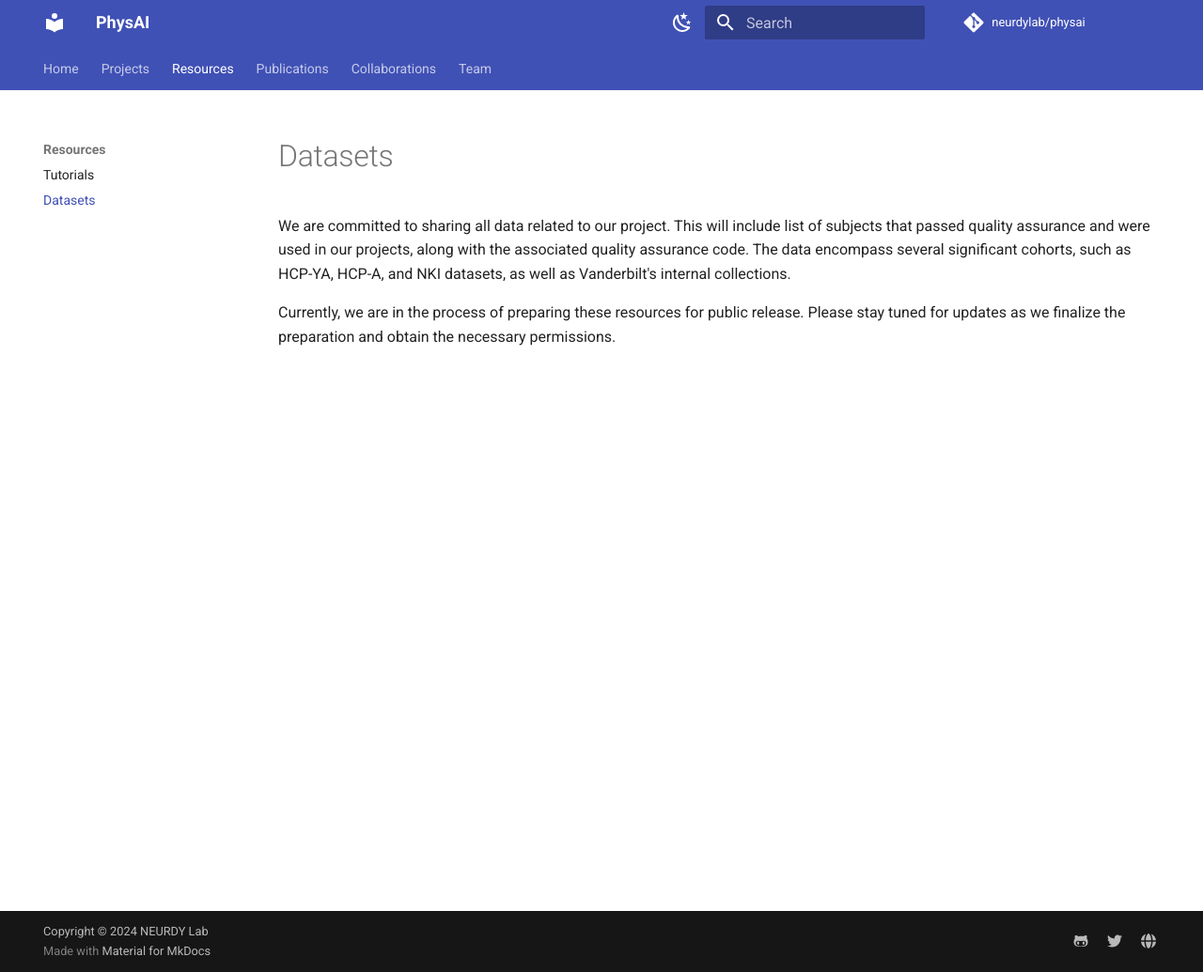
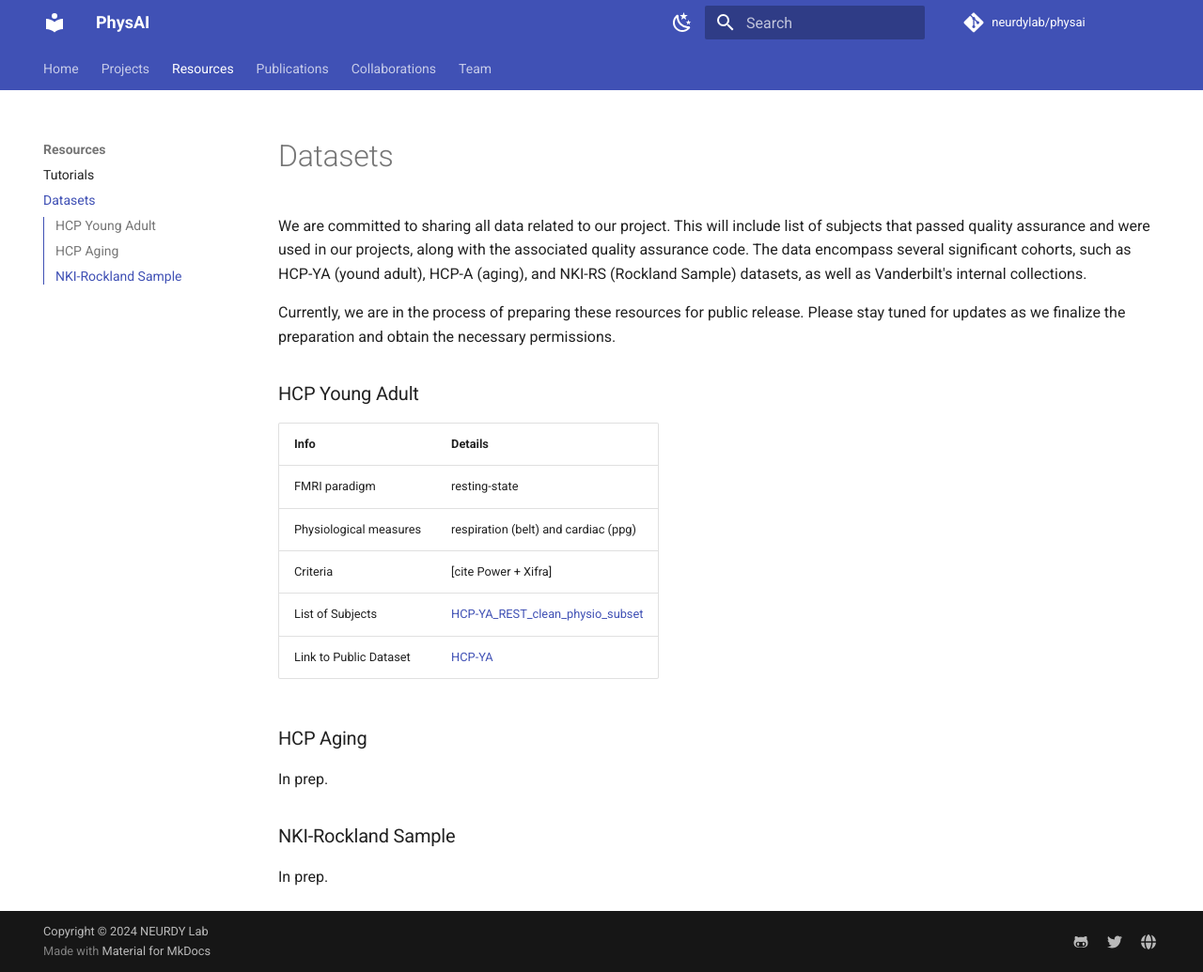
Before and after one commit to neurdylab/physai, an MkDocs documentation site: the page built from docs/resources/datasets.md, in a window 1280 px wide and 1035 px high. Shown: the whole window at 94% size. Built offline with MkDocs 1.6.1 and Material for MkDocs 9.7.7, drawn with Linux system fonts in a browser that asks for light colours; comment, search, counter and statistics services are not loaded.

Commit message:
added dataset.md

```diff
--- a/docs/resources/datasets.md
+++ b/docs/resources/datasets.md
@@ -1,3 +1,20 @@
-We are committed to sharing all data related to our project. This will include list of subjects that passed quality assurance and were used in our projects, along with the associated quality assurance code. The data encompass several significant cohorts, such as HCP-YA, HCP-A, and NKI datasets, as well as Vanderbilt's internal collections.
+We are committed to sharing all data related to our project. This will include list of subjects that passed quality assurance and were used in our projects, along with the associated quality assurance code. The data encompass several significant cohorts, such as HCP-YA (yound adult), HCP-A (aging), and NKI-RS (Rockland Sample) datasets, as well as Vanderbilt's internal collections.
 
 Currently, we are in the process of preparing these resources for public release. Please stay tuned for updates as we finalize the preparation and obtain the necessary permissions.
+
+
+### HCP Young Adult
+
+ | Info      | Details                        |
+| ----------- | ------------------------------------ |
+| FMRI paradigm | resting-state |
+| Physiological measures | respiration (belt) and cardiac (ppg) |
+| Criteria | [cite Power + Xifra] |
+| List of Subjects| [HCP-YA_REST_clean_physio_subset](https://github.com/neurdylab/deep-physio-recon/blob/main/JOURNAL-NAME-2022/meta/HCP1200_REST_clean_physio_subset.txt) |
+| Link to Public Dataset | [HCP-YA](https://www.humanconnectome.org/study/hcp-young-adult) |
+
+### HCP Aging
+In prep.
+
+### NKI-Rockland Sample
+In prep.
--- a/mkdocs.yml
+++ b/mkdocs.yml
@@ -62,6 +62,7 @@ markdown_extensions:
   - pymdownx.arithmatex:
       generic: true
   - footnotes
+  - tables
   - pymdownx.details
   - pymdownx.superfences
   - pymdownx.mark
```
Also changed, not shown: docs/projects.md (+8 -6 lines), docs/resources/tutorials.md (+23 -0 lines), docs/team.md (+6 -4 lines).
